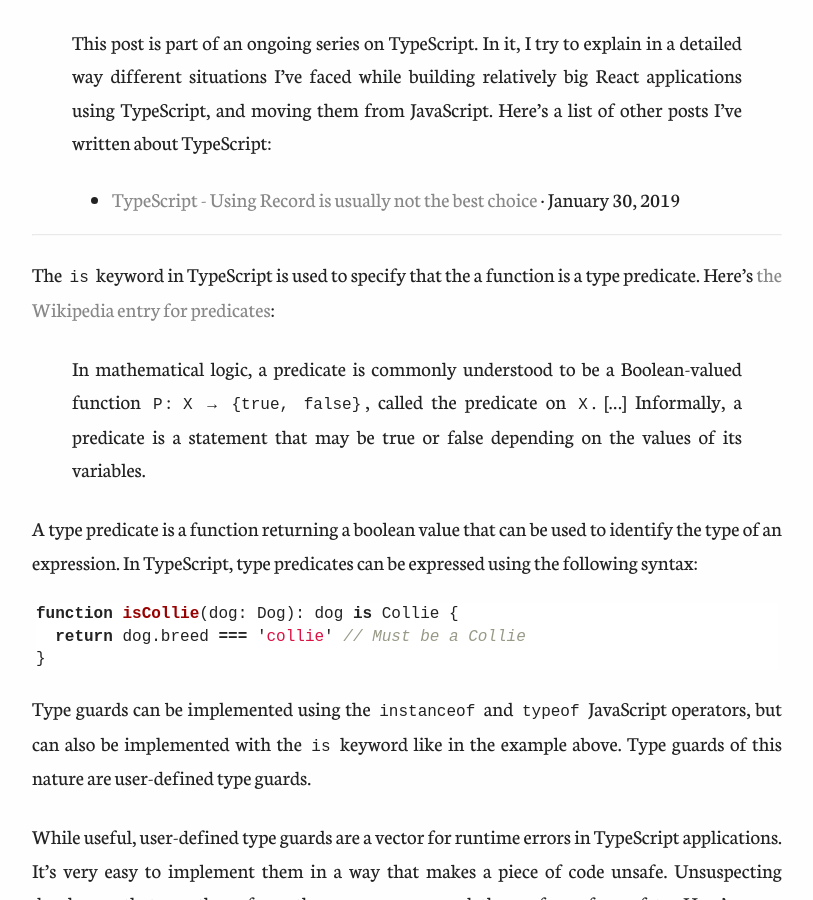
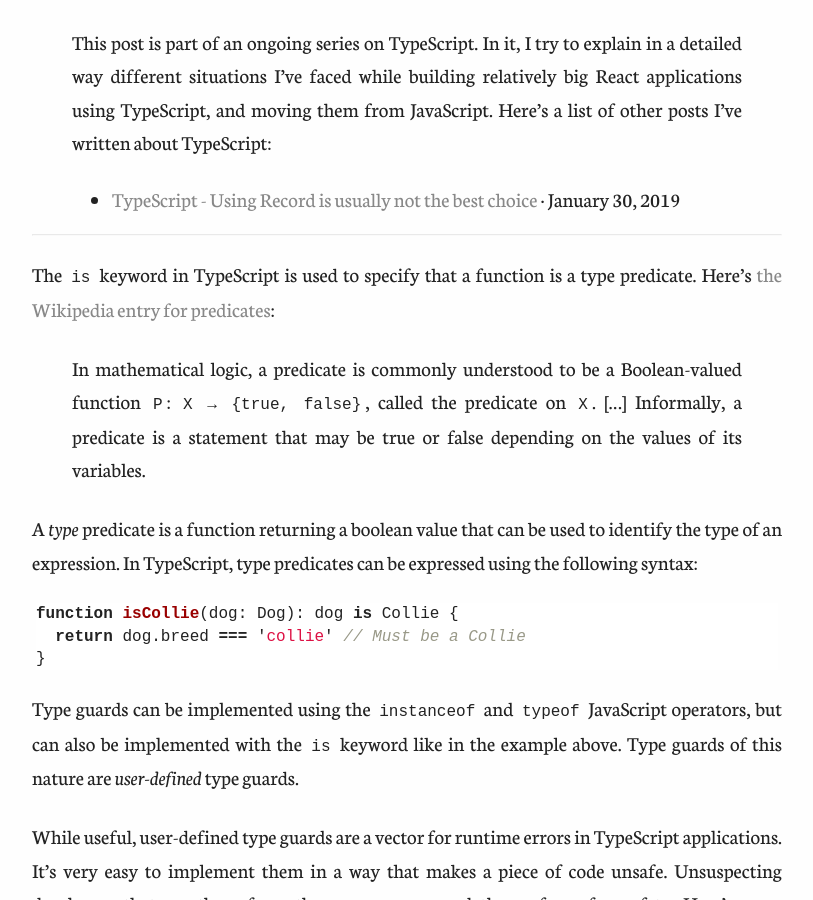
Before and after one commit to fnune/fnune.github.io, a Jekyll site: the page built from _posts/2019-02-27-typescript-series-2-beware-the-type-guards.markdown, in a window 1280 px wide and 900 px high, scrolled down 735 px. Shown: the whole window, without its empty margins (233-1046 px from the left). Built offline with Jekyll 4.4.1, drawn with Linux system fonts in a browser that asks for light colours; comment, search, counter and statistics services are not loaded; some of the changed text lies outside the part shown.

Commit message:
Fix some spelling issues in the type guards post

````diff
--- a/_posts/2019-02-27-typescript-series-2-beware-the-type-guards.markdown
+++ b/_posts/2019-02-27-typescript-series-2-beware-the-type-guards.markdown
@@ -8,11 +8,11 @@ date: 2019-02-27 18:15:00 +0200
 
 {% include typescript.html %}
 
-The `is` keyword in TypeScript is used to specify that the a function is a type predicate. Here's [the Wikipedia entry for predicates](<https://en.wikipedia.org/wiki/Predicate_(mathematical_logic)>):
+The `is` keyword in TypeScript is used to specify that a function is a type predicate. Here's [the Wikipedia entry for predicates](<https://en.wikipedia.org/wiki/Predicate_(mathematical_logic)>):
 
 > In mathematical logic, a predicate is commonly understood to be a Boolean-valued function `P`: `X → {true, false}`, called the predicate on `X`. [...] Informally, a predicate is a statement that may be true or false depending on the values of its variables.
 
-A type predicate is a function returning a boolean value that can be used to identify the type of an expression. In TypeScript, type predicates can be expressed using the following syntax:
+A _type_ predicate is a function returning a boolean value that can be used to identify the type of an expression. In TypeScript, type predicates can be expressed using the following syntax:
 
 ```ts
 function isCollie(dog: Dog): dog is Collie {
@@ -20,7 +20,7 @@ function isCollie(dog: Dog): dog is Collie {
 }
 ```
 
-Type guards can be implemented using the `instanceof` and `typeof` JavaScript operators, but can also be implemented with the `is` keyword like in the example above. Type guards of this nature are user-defined type guards.
+Type guards can be implemented using the `instanceof` and `typeof` JavaScript operators, but can also be implemented with the `is` keyword like in the example above. Type guards of this nature are _user-defined_ type guards.
 
 While useful, user-defined type guards are a vector for runtime errors in TypeScript applications. It's very easy to implement them in a way that makes a piece of code unsafe. Unsuspecting developers that use them from there on may expand the surface of unsafety. Here's some example code:
 
@@ -59,4 +59,4 @@ Granted, that's a sloppy snippet, but it should serve to illustrate the example.
 Related documentation and links:
 
 - [TypeScript handbook entry on advanced types, section on type guards](https://www.typescriptlang.org/docs/handbook/advanced-types.html){:target="\_blank"}
-- [This article](https://www.matthewgerstman.com/ts-tricks-type-guards/){:target="\_blank"} as posted on Hacker News, and [its comments](https://news.ycombinator.com/item?id=18975373){:target="\_blank"}
+- [This article](https://www.matthewgerstman.com/ts-tricks-type-guards/){:target="\_blank"}, as posted on Hacker News, and [its comments](https://news.ycombinator.com/item?id=18975373){:target="\_blank"}
````
